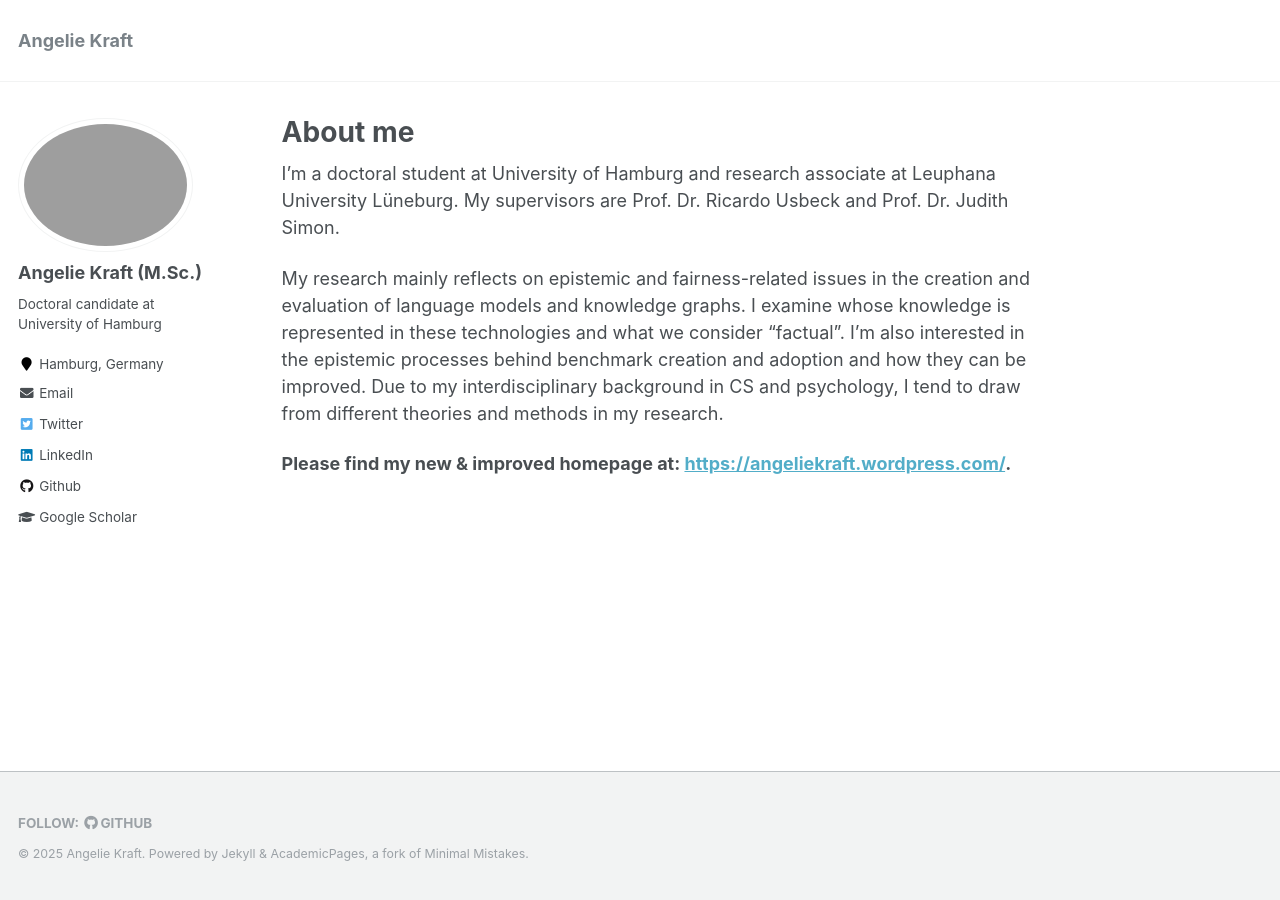
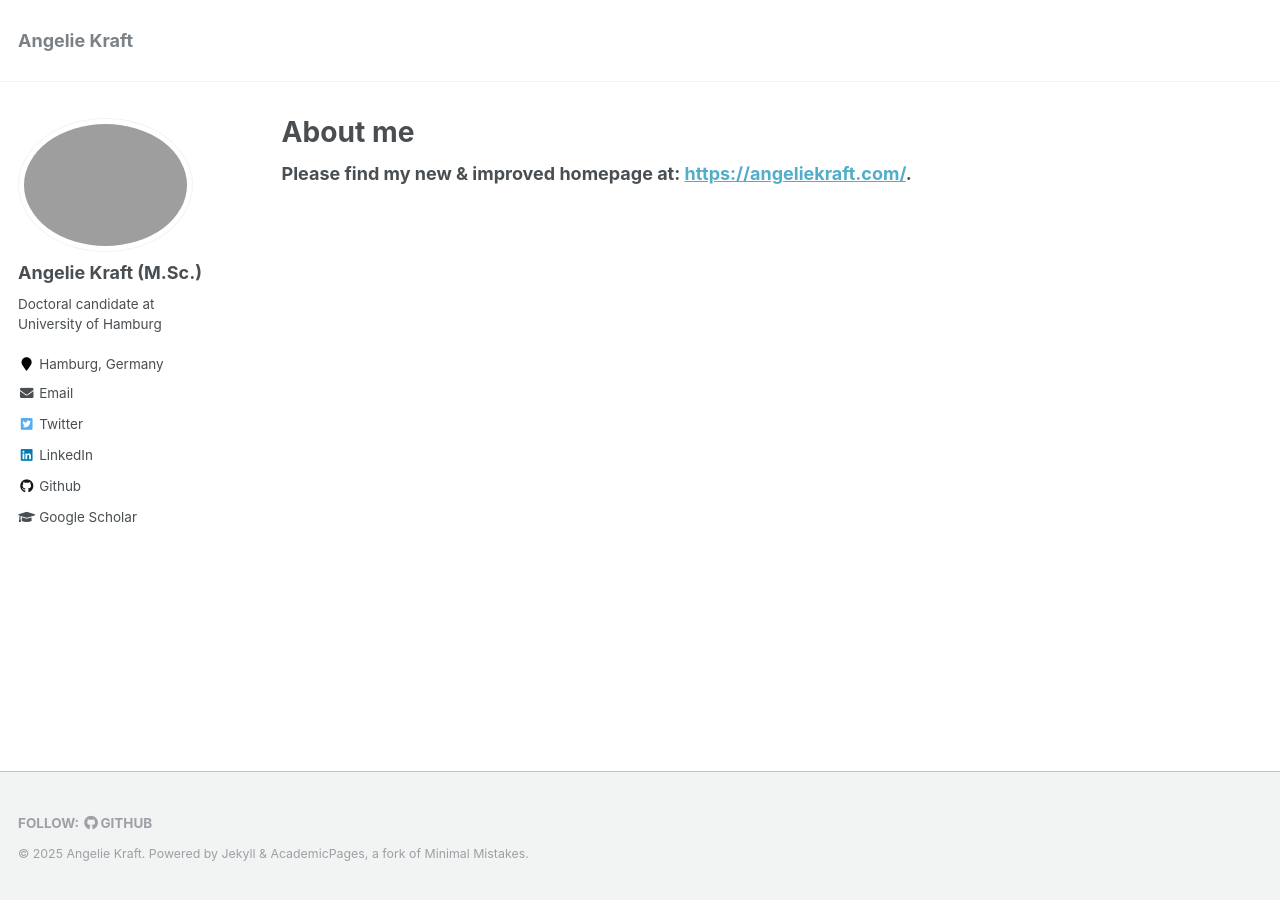
Before and after one commit to krangelie/krangelie.github.io, a Jekyll site: the page built from _pages/about.md, in a window 1280 px wide. Built offline with Jekyll 4.4.1, drawn with Linux system fonts in a browser that asks for light colours.

Commit message:
Update about.md

```diff
--- a/_pages/about.md
+++ b/_pages/about.md
@@ -8,9 +8,4 @@ redirect_from:
   - /about.html
 ---
 
-
-I'm a doctoral student at University of Hamburg and research associate at Leuphana University Lüneburg. My supervisors are Prof. Dr. Ricardo Usbeck and Prof. Dr. Judith Simon.
-
-My research mainly reflects on epistemic and fairness-related issues in the creation and evaluation of language models and knowledge graphs. I examine whose knowledge is represented in these technologies and what we consider "factual". I'm also interested in the epistemic processes behind benchmark creation and adoption and how they can be improved. Due to my interdisciplinary background in CS and psychology, I tend to draw from different theories and methods in my research.
-
-**Please find my new & improved homepage at: [https://angeliekraft.wordpress.com/](https://angeliekraft.wordpress.com/).**
+**Please find my new & improved homepage at: [https://angeliekraft.com/](https://angeliekraft.com/).**
```
